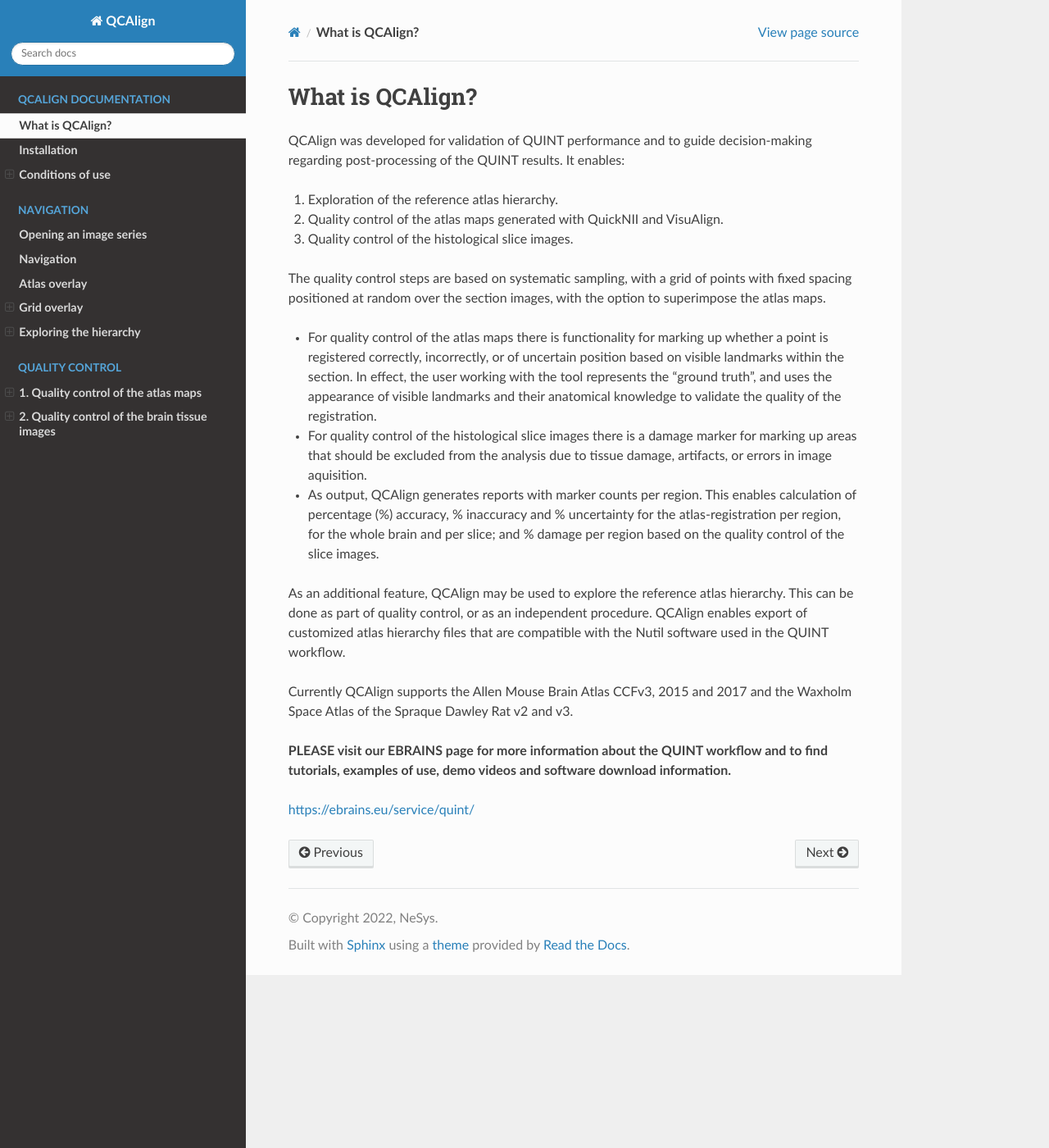
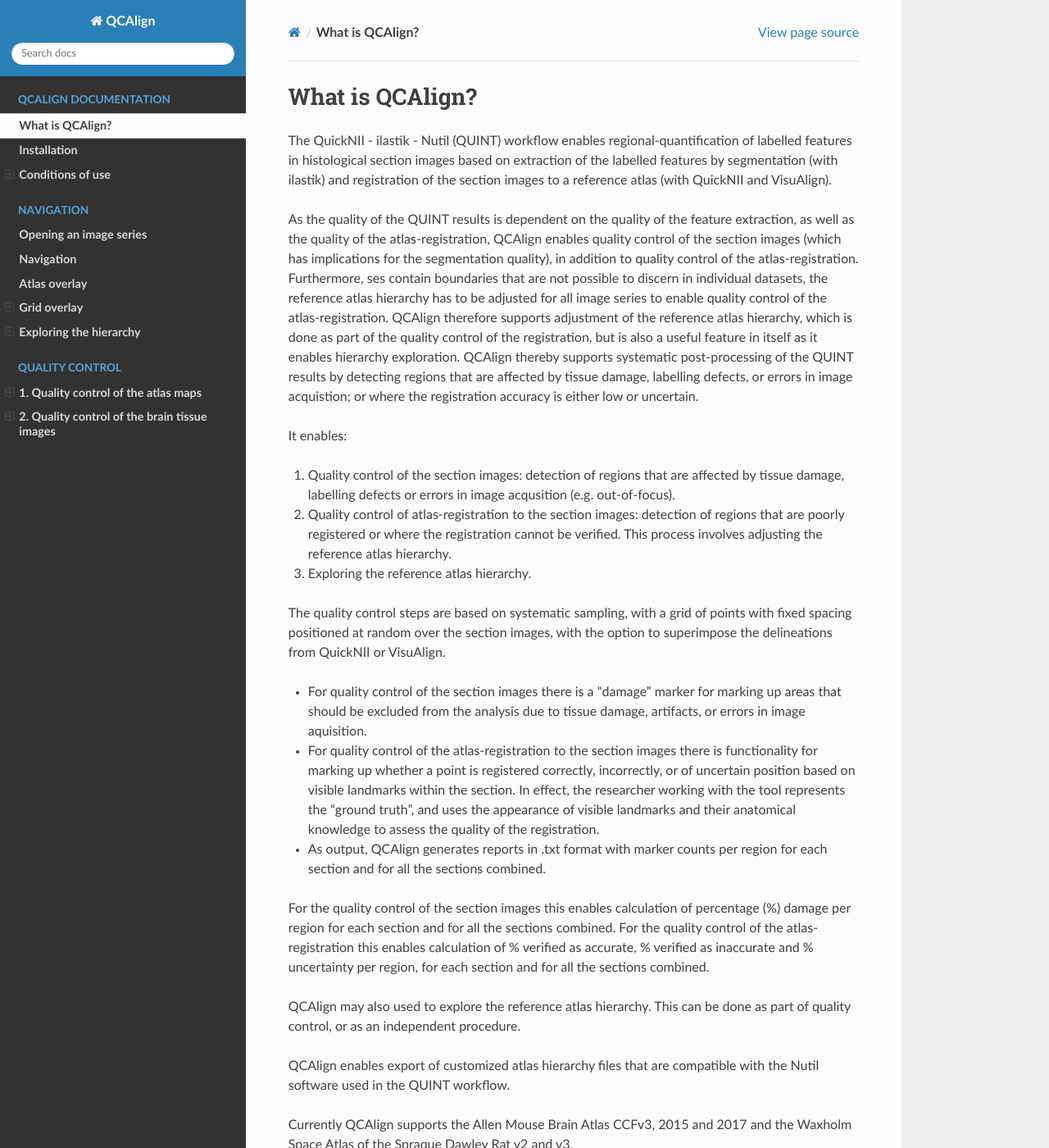
Before and after one commit to Neural-Systems-at-UIO/QCAlign, a Sphinx documentation site: the page built from docs/introduction.rst, in a window 1280 px wide and 1400 px high. Shown: the whole window at 82% size. Built offline with Sphinx 7.4.7 and the Read the Docs theme 2.0.0, drawn with Linux system fonts in a browser that asks for light colours.

Commit message:
Update introduction.rst

```diff
--- a/docs/introduction.rst
+++ b/docs/introduction.rst
@@ -1,23 +1,32 @@
 **What is QCAlign?**
 ====================
 
-QCAlign was developed for validation of QUINT performance and to guide decision-making regarding post-processing of the QUINT results. It enables:
+The QuickNII - ilastik - Nutil (QUINT) workflow enables regional-quantification of labelled features in histological section images based on extraction of the labelled features by segmentation (with ilastik) and registration of the section images to a reference atlas (with QuickNII and VisuAlign).
 
-1.	Exploration of the reference atlas hierarchy.
+As the quality of the QUINT results is dependent on the quality of the feature extraction, as well as the quality of the atlas-registration, QCAlign enables quality control of the section images (which has implications for the segmentation quality), in addition to quality control of the atlas-registration. Furthermore, ses contain boundaries that are not possible to discern in individual datasets, the reference atlas hierarchy has to be adjusted for all image series to enable quality control of the atlas-registration. QCAlign therefore supports adjustment of the reference atlas hierarchy, which is done as part of the quality control of the registration, but is also a useful feature in itself as it enables hierarchy exploration. QCAlign thereby supports systematic post-processing of the QUINT results by detecting regions that are affected by tissue damage, labelling defects, or errors in image acquistion; or where the registration accuracy is either low or uncertain.
 
-2.	Quality control of the atlas maps generated with QuickNII and VisuAlign.
+It enables:
 
-3.	Quality control of the histological slice images.
+1. Quality control of the section images: detection of regions that are affected by tissue damage, labelling defects or errors in image acqusition (e.g. out-of-focus).
 
-The quality control steps are based on systematic sampling, with a grid of points with fixed spacing positioned at random over the section images, with the option to superimpose the atlas maps.
+2. Quality control of atlas-registration to the section images: detection of regions that are poorly registered or where the registration cannot be verified. This process involves adjusting the reference atlas hierarchy.
 
-- For quality control of the atlas maps there is functionality for marking up whether a point is registered correctly, incorrectly, or of uncertain position based on visible landmarks within the section. In effect, the user working with the tool represents the “ground truth”, and uses the appearance of visible landmarks and their anatomical knowledge to validate the quality of the registration.
+3. Exploring the reference atlas hierarchy.
 
-- For quality control of the histological slice images there is a damage marker for marking up areas that should be excluded from the analysis due to tissue damage, artifacts, or errors in image aquisition.
+The quality control steps are based on systematic sampling, with a grid of points with fixed spacing positioned at random over the section images, with the option to superimpose the delineations from QuickNII or VisuAlign.
 
-- As output, QCAlign generates reports with marker counts per region. This enables calculation of percentage (%) accuracy, % inaccuracy and % uncertainty for the atlas-registration per region, for the whole brain and per slice; and % damage per region based on the quality control of the slice images.
+- For quality control of the section images there is a "damage" marker for marking up areas that should be excluded from the analysis due to tissue damage, artifacts, or errors in image aquisition.
 
-As an additional feature, QCAlign may be used to explore the reference atlas hierarchy. This can be done as part of quality control, or as an independent procedure. QCAlign enables export of customized atlas hierarchy files that are compatible with the Nutil software used in the QUINT workflow.
+- For quality control of the atlas-registration to the section images there is functionality for marking up whether a point is registered correctly, incorrectly, or of uncertain position based on visible landmarks within the section. In effect, the researcher working with the tool represents the “ground truth”, and uses the appearance of visible landmarks and their anatomical knowledge to assess the quality of the registration.
+
+- As output, QCAlign generates reports in .txt format with marker counts per region for each section and for all the sections combined.
+For the quality control of the section images this enables calculation of percentage (%) damage per region for each section and for all the sections combined.
+For the quality control of the atlas-registration this enables calculation of % verified as accurate, % verified as inaccurate and % uncertainty per region, for each section and for all the sections combined.
+
+QCAlign may also used to explore the reference atlas hierarchy. This can be done as part of quality control, or as an independent procedure.
+
+QCAlign enables export of customized atlas hierarchy files that are compatible with the Nutil software used in the QUINT workflow.
+
 
 Currently QCAlign supports the Allen Mouse Brain Atlas CCFv3, 2015 and 2017 and the Waxholm Space Atlas of the Spraque Dawley Rat v2 and v3.
 
```
